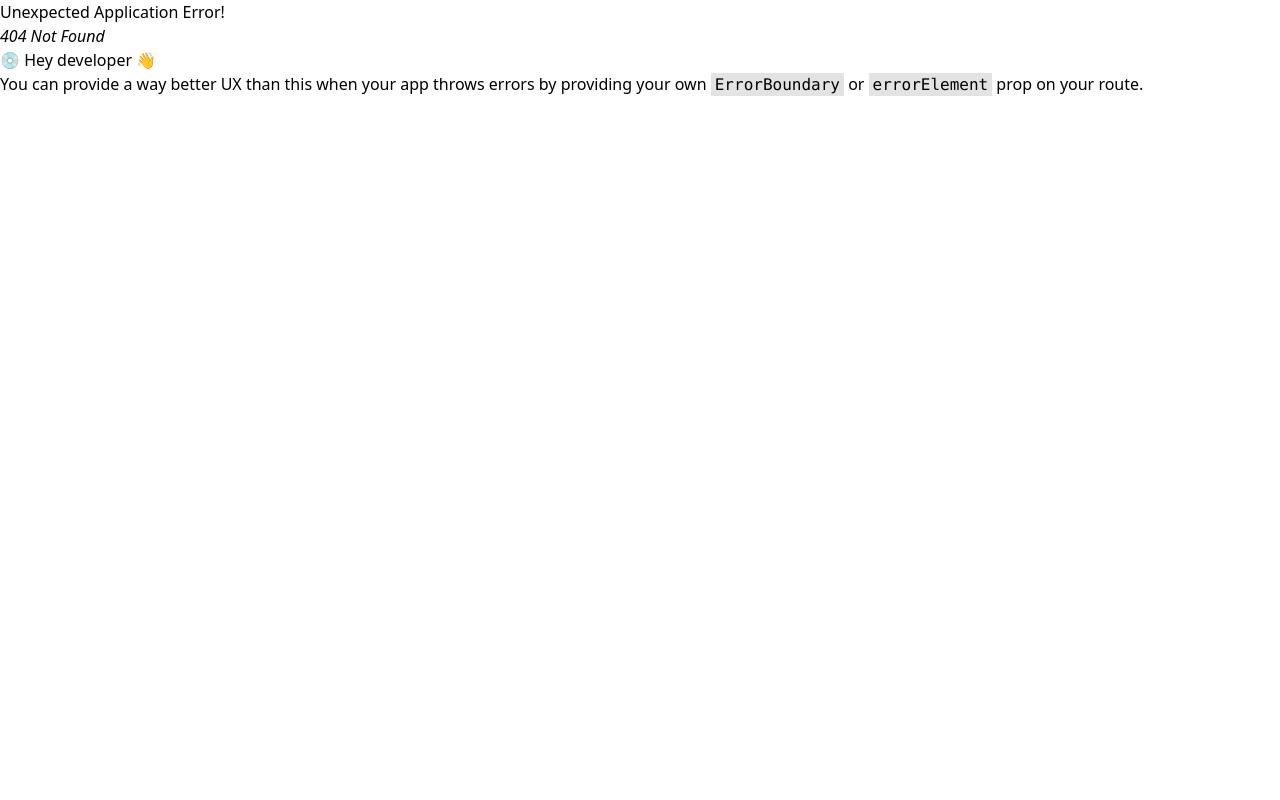
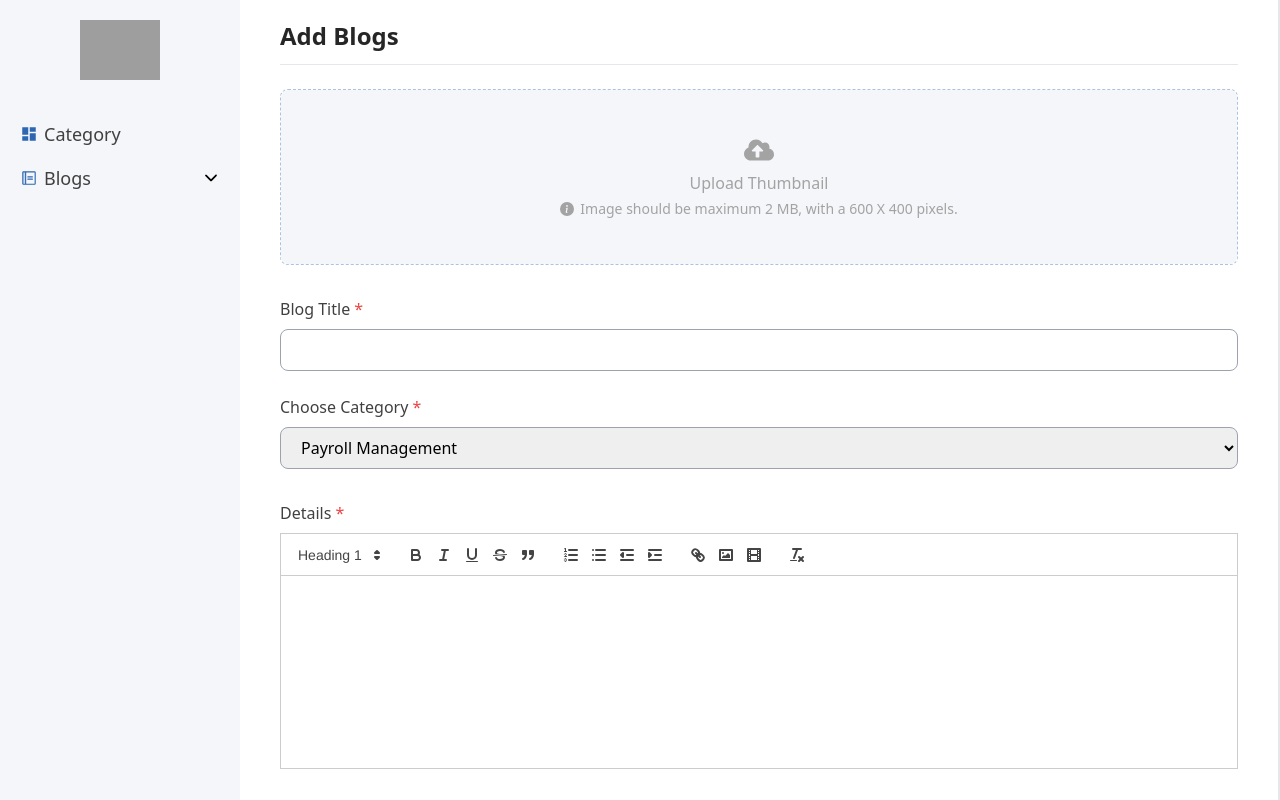
Before and after one commit to NashedShahRoni22/bfin-blog-panel, a React (Vite) app: page /dashboard/add-blogs in a window 1280 px wide. Before the commit this address had no page. Built offline with nearby package versions, Linux system fonts and the light colour scheme; sample sign-in values are in the browser's storage; grey boxes are pictures that could not be loaded.

Commit message:
feat: blogs add page added

```diff
--- a/package.json
+++ b/package.json
@@ -13,6 +13,7 @@
     "react": "^18.3.1",
     "react-dom": "^18.3.1",
     "react-icons": "^5.3.0",
+    "react-quill": "^2.0.0",
     "react-router-dom": "^6.28.0"
   },
   "devDependencies": {
--- a/src/Layout/Main.jsx
+++ b/src/Layout/Main.jsx
@@ -11,7 +11,7 @@ export default function Main() {
   };
 
   return (
-    <main className="relative mx-auto flex max-w-[1536px] flex-col bg-[#f5f6fa] md:flex-row">
+    <main className="relative mx-auto flex max-w-[1536px] flex-col bg-white md:flex-row">
       <TopNavbar toggleSidebar={toggleSidebar} />
       <Sidebar showSidebar={showSidebar} toggleSidebar={toggleSidebar} />
       <Outlet />
--- /dev/null
+++ b/src/Pages/AddBlogs/AddBlogs.jsx
@@ -0,0 +1,207 @@
+import { useRef, useState } from "react";
+import ReactQuill from "react-quill";
+import { FaCloudUploadAlt, FaRegTrashAlt } from "react-icons/fa";
+import { TbPhotoPlus } from "react-icons/tb";
+import { BsFillInfoCircleFill } from "react-icons/bs";
+import blogsCategoryData from "../../data/blogsCategoryData";
+import "react-quill/dist/quill.snow.css";
+import "./addBlogs.css";
+
+export default function AddBlogs() {
+  const thumbnailRef = useRef();
+  const [selectedThumbnail, setSelectedThumbnail] = useState("");
+  const [details, setDetails] = useState("");
+
+  // Modules for ReactQuill (toolbar options)
+  const modules = {
+    toolbar: [
+      [{ header: [1, 2, 3, 4, 5, 6] }],
+      ["bold", "italic", "underline", "strike", "blockquote"],
+      [
+        { list: "ordered" },
+        { list: "bullet" },
+        { indent: "-1" },
+        { indent: "+1" },
+      ],
+      ["link", "image", "video"],
+      ["clean"],
+    ],
+  };
+
+  // Formats supported by the Quill editor
+  const formats = [
+    "header",
+    "bold",
+    "italic",
+    "underline",
+    "strike",
+    "blockquote",
+    "list",
+    "bullet",
+    "indent",
+    "link",
+    "image",
+    "video",
+  ];
+
+  // Update selectedThumbnail image
+  const handleThumbnail = (e) => {
+    const image = e.target.files?.[0];
+    if (image) {
+      setSelectedThumbnail(URL.createObjectURL(image));
+    }
+  };
+
+  // Delete selectedThumbnail image & reset previously selected image
+  const deleteThumbnail = () => {
+    setSelectedThumbnail("");
+    // reset previously selected thumbnail
+    if (thumbnailRef.current) {
+      thumbnailRef.current.value = "";
+    }
+  };
+
+  // Handle Add New Blog Form Submit
+  const handleFormSubmit = (e) => {
+    e.preventDefault();
+    const form = e.target;
+    const title = form.title.value;
+    const category = form.category.value;
+    const thumbnailFile = form.thumbnail.files?.[0];
+
+    if (!selectedThumbnail) {
+      return alert("Please Select Image");
+    }
+
+    if (thumbnailFile.size > 2 * 1024 * 1024) {
+      return alert("Image must be less than 2 MB");
+    }
+
+    if (!details) {
+      return alert("Please Add Blog Details");
+    }
+
+    const blogData = {
+      thumbnail: URL.createObjectURL(thumbnailFile),
+      title,
+      category,
+      details,
+    };
+  };
+
+  return (
+    <section className="h-screen w-full overflow-y-auto border-r-2 px-5 py-5 lg:px-10">
+      <h1 className="border-b pb-3 text-2xl font-semibold text-neutral-800">
+        Add Blogs
+      </h1>
+      <form onSubmit={handleFormSubmit}>
+        <div className="flex w-full flex-col gap-8 py-6">
+          {/* Image Upload Container */}
+          <div className="h-44 flex-col items-center justify-center rounded-lg border border-dashed border-primary/40 text-neutral-400">
+            {selectedThumbnail ? (
+              <div className="group relative h-full w-full">
+                <img
+                  src={selectedThumbnail}
+                  alt=""
+                  className="h-full w-full object-contain"
+                />
+
+                {/*Add & Delete Button Overlay */}
+                <div className="absolute left-0 top-0 hidden h-full w-full items-center justify-center gap-x-6 bg-black/50 group-hover:flex">
+                  {/* add new image button */}
+                  <label
+                    htmlFor="thumbnail"
+                    className="flex cursor-pointer items-center gap-1.5 rounded-md border border-primary bg-primary px-2.5 py-1.5 text-sm font-medium text-white transition-all hover:bg-[#285ca1]"
+                  >
+                    <TbPhotoPlus className="text-base" /> <span>New Image</span>
+                  </label>
+                  {/* delete image button */}
+                  <button
+                    onClick={deleteThumbnail}
+                    className="flex items-center gap-1.5 rounded-md border border-red-400 bg-red-50 px-2.5 py-1.5 text-sm font-medium text-red-500 transition-all hover:bg-red-100"
+                  >
+                    <FaRegTrashAlt className="text-base" /> <span>Delete</span>
+                  </button>
+                </div>
+              </div>
+            ) : (
+              <>
+                <label
+                  htmlFor="thumbnail"
+                  className="bg-subtle-white flex h-full w-full cursor-pointer flex-col items-center justify-center rounded-lg"
+                >
+                  <FaCloudUploadAlt className="text-3xl" />
+                  <span className="mt-1.5">Upload Thumbnail</span>
+                  <div className="mt-1 flex max-w-56 items-center gap-1.5 text-center text-sm md:max-w-full">
+                    <BsFillInfoCircleFill className="hidden md:block" />
+                    Image should be maximum 2 MB, with a 600 X 400 pixels.
+                  </div>
+                </label>
+              </>
+            )}
+          </div>
+          {/* Image Upload input tag Default Hidden */}
+          <input
+            ref={thumbnailRef}
+            type="file"
+            name="thumbnail"
+            id="thumbnail"
+            accept="image/*"
+            onChange={handleThumbnail}
+            className="hidden"
+          />
+
+          {/* Title and Category Container */}
+          <div className="flex w-full flex-col">
+            <label htmlFor="title" className="font-medium text-neutral-700">
+              Blog Title <span className="text-red-500">*</span>
+            </label>
+            <input
+              type="text"
+              name="title"
+              id="title"
+              required
+              className="mb-6 mt-2 w-full rounded-lg border border-gray-400 px-4 py-2 outline-none"
+            />
+            <label htmlFor="category" className="font-medium text-neutral-700">
+              Choose Category <span className="text-red-500">*</span>
+            </label>
+            <select
+              name="category"
+              id="category"
+              required
+              className="mt-2 w-full rounded-lg border border-gray-400 px-4 py-2 outline-none"
+            >
+              {blogsCategoryData.map((category, i) => (
+                <option key={i} value={category}>
+                  {category}
+                </option>
+              ))}
+            </select>
+          </div>
+
+          {/* Blog Details Container */}
+          <div>
+            <label className="mb-2 block font-medium text-neutral-700">
+              Details <span className="text-red-500">*</span>
+            </label>
+            <ReactQuill
+              theme="snow"
+              value={details}
+              onChange={setDetails}
+              modules={modules}
+              formats={formats}
+            />
+          </div>
+
+          <button
+            type="submit"
+            className="rounded-lg bg-primary px-4 py-2 text-lg font-medium text-white"
+          >
+            Upload
+          </button>
+        </div>
+      </form>
+    </section>
+  );
+}
--- /dev/null
+++ b/src/Pages/AddBlogs/addBlogs.css
@@ -0,0 +1,3 @@
+.ql-editor {
+  min-height: 12rem;
+}
--- a/src/Pages/Login/Login.jsx
+++ b/src/Pages/Login/Login.jsx
@@ -3,16 +3,35 @@ import { PiEye, PiEyeClosed } from "react-icons/pi";
 import bfinitLogo from "../../assets/logo/bfinit-logo.png";
 import shapes1 from "../../assets/shapes/shapes-1.png";
 import rectangle from "../../assets/shapes/rectangle.png";
+import { useNavigate } from "react-router-dom";
 
 export default function Login() {
+  const navigate = useNavigate();
   const [showPass, setShowPass] = useState(false);
+
+  // Submit Login Form
+  const handleSubmit = (e) => {
+    e.preventDefault();
+
+    const form = e.target;
+    const email = form.email.value;
+    const password = form.password.value;
+
+    if (email && password) {
+      localStorage.setItem("accessToken", "dummy access token");
+      navigate("/dashboard");
+    }
+  };
 
   return (
     <section className="flex min-h-screen flex-col font-nunito-sans md:mx-auto md:max-w-[1536px] md:flex-row lg:gap-x-6">
       {/* Login Form Container */}
       <div className="flex h-screen max-h-[1080px] w-full flex-col justify-center p-5 text-neutral-900 md:w-1/2">
-        <img src={bfinitLogo} alt="bfinit logo" className="w-28" />
-        <form className="flex flex-1 flex-col justify-center">
+        <img src={bfinitLogo} alt="bfinit logo" className="w-24" />
+        <form
+          onSubmit={handleSubmit}
+          className="mx-auto flex flex-1 flex-col justify-center md:w-3/4"
+        >
           <h1 className="text-center text-4xl font-bold md:text-left">
             Welcome Back!
           </h1>
@@ -60,7 +79,10 @@ export default function Login() {
             className="mb-6 mt-1.5 w-full rounded-lg border px-4 py-2 outline-none"
           />
 
-          <button className="w-full rounded-lg bg-primary px-4 py-2 text-xl font-semibold text-white">
+          <button
+            type="submit"
+            className="w-full rounded-lg bg-primary px-4 py-2 text-xl font-semibold text-white"
+          >
             Log in
           </button>
         </form>
--- a/src/Routes/Routes.jsx
+++ b/src/Routes/Routes.jsx
@@ -2,6 +2,8 @@ import { createBrowserRouter } from "react-router-dom";
 import Login from "../Pages/Login/Login";
 import Main from "../Layout/Main";
 import Dashboard from "../Pages/Dashboard/Dashboard";
+import AddBlogs from "../Pages/AddBlogs/AddBlogs";
+import PrivateRoute from "./PrivateRoute";
 
 export const router = createBrowserRouter([
   {
@@ -10,12 +12,20 @@ export const router = createBrowserRouter([
   },
   {
     path: "/dashboard",
-    element: <Main />,
+    element: (
+      <PrivateRoute>
+        <Main />
+      </PrivateRoute>
+    ),
     children: [
       {
         path: "/dashboard",
         element: <Dashboard />,
       },
+      {
+        path: "/dashboard/add-blogs",
+        element: <AddBlogs />,
+      },
     ],
   },
 ]);
--- a/src/components/Shared/Sidebar.jsx
+++ b/src/components/Shared/Sidebar.jsx
@@ -7,13 +7,14 @@ import bfinitLogo from "../../assets/logo/bfinit-logo.png";
 export default function Sidebar({ showSidebar, toggleSidebar }) {
   const [showSublinks, setShowSublinks] = useState("");
 
+  // Toggle Sublinks on click
   const toggleSublinks = (links) => {
     showSublinks ? setShowSublinks("") : setShowSublinks(links);
   };
 
   return (
     <nav
-      className={`absolute right-0 top-0 h-screen max-h-[1080px] w-44 bg-white p-5 lg:static lg:block ${showSidebar ? "block" : "hidden"}`}
+      className={`bg-subtle-white fixed right-0 top-0 z-10 h-screen max-h-[1080px] min-w-60 p-5 lg:static lg:block ${showSidebar ? "block" : "hidden"}`}
     >
       <div className="flex items-center justify-end">
         <AiOutlineClose
@@ -22,7 +23,7 @@ export default function Sidebar({ showSidebar, toggleSidebar }) {
         />
       </div>
 
-      <Link to="/dashboard" className="hidden lg:block">
+      <Link to="/" className="hidden lg:block">
         <img src={bfinitLogo} alt="bfinit logo" className="mx-auto w-20" />
       </Link>
 
@@ -32,18 +33,18 @@ export default function Sidebar({ showSidebar, toggleSidebar }) {
             {navItem.link ? (
               <Link
                 to={navItem.link}
-                className="flex w-full items-center gap-1.5 text-lg"
+                className="flex w-full items-center gap-1.5 text-lg text-neutral-700 hover:text-neutral-900"
               >
-                {<navItem.Icon />} {navItem.title}
+                {<navItem.Icon className="text-primary" />} {navItem.title}
               </Link>
             ) : (
               <>
                 <button
                   onClick={() => toggleSublinks(navItem.title)}
-                  className="flex w-full items-center justify-between text-lg"
+                  className="group flex w-full items-center justify-between text-lg"
                 >
-                  <p className="flex items-center gap-1.5">
-                    {<navItem.Icon />} {navItem.title}
+                  <p className="flex items-center gap-1.5 text-neutral-700 group-hover:text-neutral-900">
+                    {<navItem.Icon className="text-primary" />} {navItem.title}
                   </p>
                   <p>
                     {navItem.DropDownIcon && (
--- /dev/null
+++ b/src/data/blogsCategoryData.js
@@ -0,0 +1,19 @@
+const blogsCategoryData = [
+  "Payroll Management",
+  "Tax Compliance",
+  "Employee Benefits",
+  "HR and Payroll Integration",
+  "Financial Planning",
+  "Automation in Payroll",
+  "Payroll Best Practices",
+  "Legal Updates",
+  "Small Business Payroll",
+  "International Payroll",
+  "Employee Retention",
+  "Workforce Management",
+  "Salary Trends",
+  "Cost Optimization",
+  "Software Updates & Features",
+];
+
+export default blogsCategoryData;
--- a/src/data/sidebarLinksData.js
+++ b/src/data/sidebarLinksData.js
@@ -4,7 +4,7 @@ import { IoIosArrowDown } from "react-icons/io";
 
 export const sidebarLinksData = [
   {
-    title: "Dashboard",
+    title: "Category",
     link: "/dashboard",
     Icon: MdDashboard,
   },
--- a/tailwind.config.js
+++ b/tailwind.config.js
@@ -5,6 +5,7 @@ export default {
     extend: {
       colors: {
         primary: "#2d67b2",
+        "subtle-white": "#f5f6fa",
       },
       fontFamily: {
         "nunito-sans": ["Nunito Sans", "sans-serif"],
```
Also changed, not shown: 2 other files (tests, documents, lock files or other folders).
